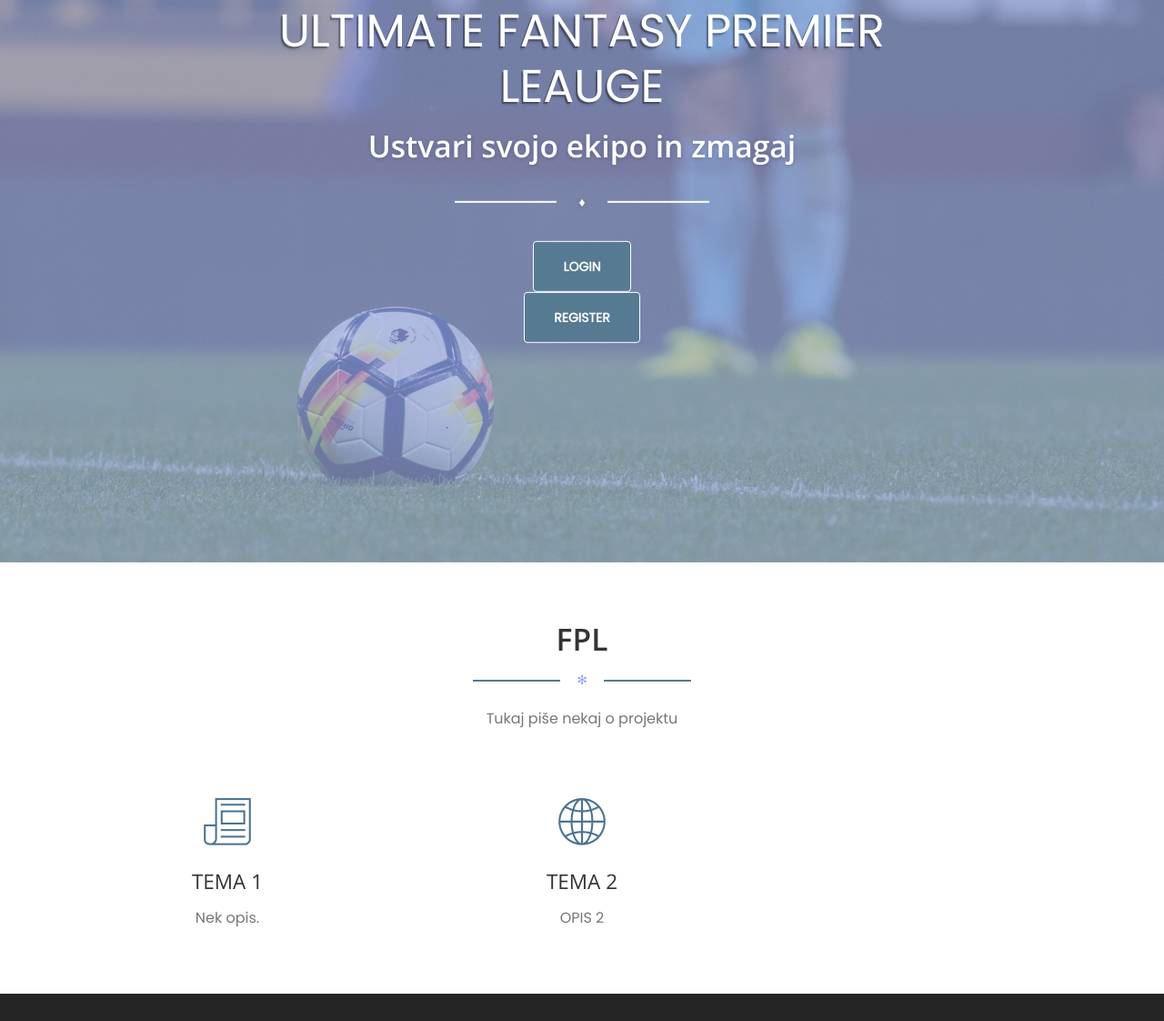
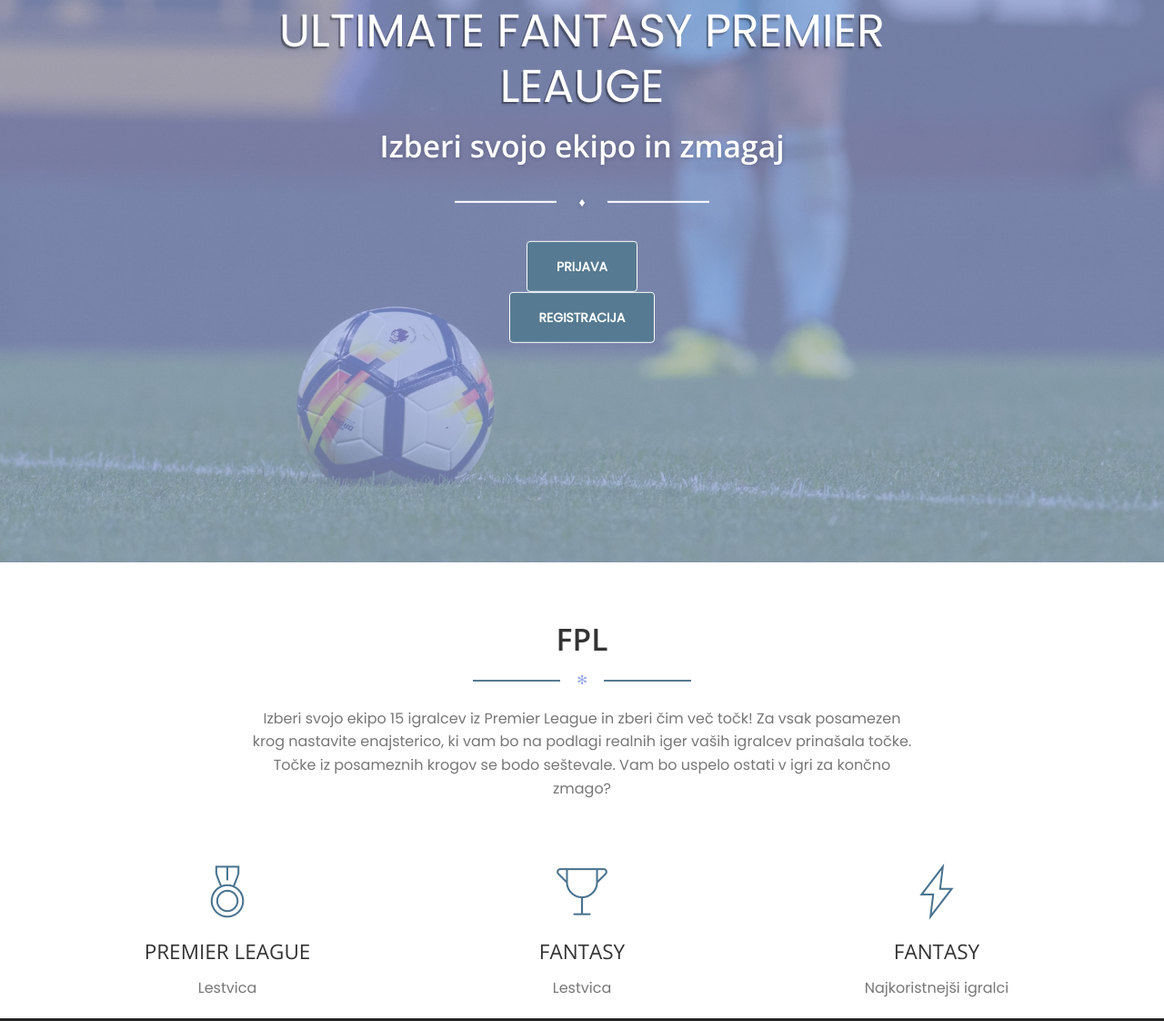
Before and after one commit to VavdiG14/Ultimate-Fantasy-Premier-League, a plain HTML site: page Views/index.html in a window 1280 px wide. Shown: the part 182-1304 px from the top of the page at 91% size. Drawn offline with nearby package versions, Linux system fonts and the light colour scheme; some packages are replaced by stand-ins of ours; files that its build step writes are made by us from their sources; files whose address does not match are found by name; a web font is replaced by a local one.

Commit message:
Popravljen index.html,dela prijava

```diff
--- a/Views/index.html
+++ b/Views/index.html
@@ -41,9 +41,6 @@
                     <li>
                         <a href="/registracija">Registracija</a>
                     </li>
-                    <li>
-                        <a href="/about">O naju</a>
-                    </li>
                 </ul>
             </div>
             <!-- /.navbar-collapse -->
@@ -60,13 +57,13 @@
                 <div class="content">
                     <div class="title-area">
                         <h1 class="title-modern"> ULTIMATE FANTASY PREMIER LEAUGE</h1>
-                        <h2>Ustvari svojo ekipo in zmagaj</h2>
+                        <h2>Izberi svojo ekipo in zmagaj</h2>
                         <div class="separator line-separator">♦</div>
                         <div class="button-get-started">
-                    <a href="/prijava" class="btn btn-danger btn-fill btn-lg",style="background-color:transparent">Login</a>
+                    <a href="/prijava" class="btn btn-danger btn-fill btn-lg",style="background-color:transparent">Prijava</a>
                 </div>
                         <div class="button-get-started">
-                    <a href="/registracija" class="btn btn-danger btn-fill btn-lg">Register</a>
+                    <a href="/registracija" class="btn btn-danger btn-fill btn-lg">Registracija</a>
                 </div>
                     </div>
                 </div>
@@ -82,29 +79,37 @@
                 <div class="title-area">
                     <h2>FPL</h2>
                     <div class="separator separator-danger">✻</div>
-                    <p class="description">Tukaj piše nekaj o projektu</div>
+                    <p class="description">Izberi svojo ekipo 15 igralcev iz Premier League in zberi čim več točk! Za vsak posamezen krog nastavite enajsterico, ki vam bo na podlagi realnih iger vaših igralcev prinašala točke. Točke iz posameznih krogov se bodo seštevale. Vam bo uspelo ostati v igri za končno zmago? </div>
             </div>
             <div class="row">
                 <div class="col-md-4">
                     <div class="info-icon">
                         <div class="icon text-danger">
-                            <i class="pe-7s-news-paper"></i>
+                            <i class="pe-7s-medal"></i>
                         </div>
-                        <h3>TEMA 1 </h3>
-                        <p class="description"> Nek opis.</p>
+                        <h3>PREMIER LEAGUE</h3>
+                        <p class="description"> Lestvica </p>
 
                     </div>
                 </div>
                 <div class="col-md-4">
                     <div class="info-icon">
                         <div class="icon text-danger">
-                            <i class="pe-7s-global"></i>
+                            <i class="pe-7s-cup"></i>
                         </div>
-                            <h3>TEMA 2 </h3>
-                        <p class="description">OPIS 2</p>
+						<h3>FANTASY</h3>
+                        <p class="description"> Lestvica </p>
+                    </div>
+                </div>
+				<div class="col-md-4">
+                    <div class="info-icon">
+                        <div class="icon text-danger">
+                            <i class="pe-7s-gleam"></i>
+                        </div>
+                        <h3>FANTASY</h3>
+                        <p class="description"> Najkoristnejši igralci </p>
 
                     </div>
-                </div>
             </div>
         </div>
     </div>
```
Also changed, not shown: Views/prijava.html (+8 -8 lines), Views/registracija.html (+3 -3 lines), 2 other files.
